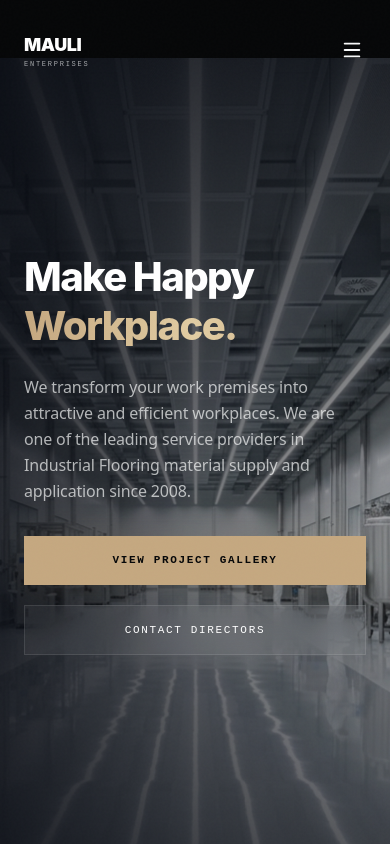
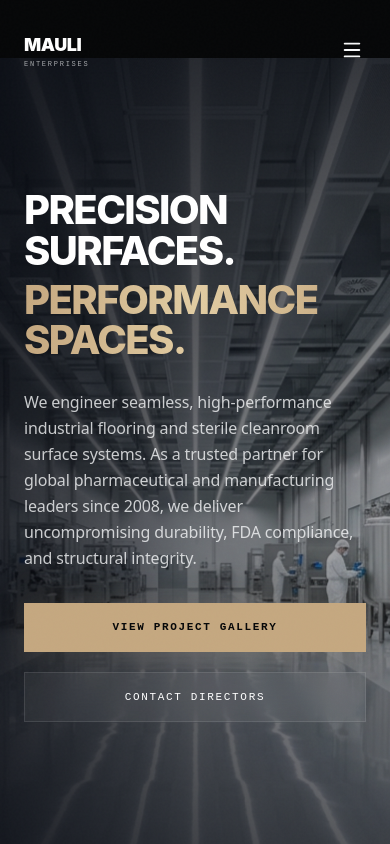
Before and after one commit to marijuanasmoker111/mauli, a Next.js app: page / in a window 390 px wide. Shown: the top 844 px of the page. Built offline with nearby package versions, Linux system fonts and the light colour scheme; a web font is replaced by a local one.

Commit message:
design: upgrade Hero, BeforeAfter, and Clients copywriting and monumental typography, and resolve mobile features visibility

```diff
--- a/src/components/sections/BeforeAfter.tsx
+++ b/src/components/sections/BeforeAfter.tsx
@@ -73,12 +73,12 @@ export default function BeforeAfter() {
             </span>
             <h2
               ref={titleRef}
-              className="font-display text-4xl md:text-5xl font-extrabold text-white leading-tight text-balance"
+              className="font-display text-4xl sm:text-5xl md:text-7xl font-black uppercase leading-[1.0] tracking-tighter text-white"
             >
-              <span className="block overflow-hidden relative py-0.5">
+              <span className="block overflow-hidden relative py-1">
                 <span className="block translate-y-[105%] select-none">Premises</span>
               </span>
-              <span className="block overflow-hidden relative py-0.5">
+              <span className="block overflow-hidden relative py-1">
                 <span className="block translate-y-[105%] select-none">Transformation.</span>
               </span>
             </h2>
--- a/src/components/sections/Clients.tsx
+++ b/src/components/sections/Clients.tsx
@@ -129,7 +129,7 @@ export default function Clients() {
             </span>
             <h2
               ref={titleRef}
-              className="font-display text-4xl sm:text-5xl md:text-7xl font-black leading-[0.95] tracking-tighter uppercase text-white"
+              className="font-display text-4xl sm:text-5xl md:text-8xl font-black leading-[0.95] tracking-tighter uppercase text-white"
             >
               <span className="block overflow-hidden relative py-1">
                 <span className="block translate-y-[105%] select-none">Surface Integrity</span>
--- a/src/components/sections/Hero.tsx
+++ b/src/components/sections/Hero.tsx
@@ -132,23 +132,23 @@ export default function Hero() {
       <div className="relative z-10 max-w-5xl text-left mt-12 md:mt-0 select-none">
         <h1
           ref={titleRef}
-          className="font-display font-bold fluid-heading-xl mb-6 leading-[1.05] tracking-tight"
+          className="font-display font-black fluid-heading-xl mb-6 leading-[1.0] tracking-tighter uppercase"
         >
           <span className="block overflow-hidden relative py-1">
-            <span className="block text-white select-none">Make Happy</span>
+            <span className="block text-white select-none">Precision Surfaces.</span>
           </span>
           <span className="block overflow-hidden relative py-1">
             <span className="block text-transparent bg-clip-text bg-gradient-to-r from-[#c5a880] via-[#e2cda3] to-[#c5a880] select-none">
-              Workplace.
+              Performance Spaces.
             </span>
           </span>
         </h1>
 
         <p
           ref={subtitleRef}
-          className="font-body text-[#f5f6f7]/70 text-base md:text-lg lg:text-xl max-w-2xl mb-8 md:mb-12 leading-relaxed font-light"
+          className="font-body text-[#f5f6f7]/80 text-base md:text-lg lg:text-xl max-w-2xl mb-8 md:mb-12 leading-relaxed font-light text-left"
         >
-          We transform your work premises into attractive and efficient workplaces. We are one of the leading service providers in Industrial Flooring material supply and application since 2008.
+          We engineer seamless, high-performance industrial flooring and sterile cleanroom surface systems. As a trusted partner for global pharmaceutical and manufacturing leaders since 2008, we deliver uncompromising durability, FDA compliance, and structural integrity.
         </p>
 
         {/* Premium Call to Actions */}
--- a/src/components/sections/Services.tsx
+++ b/src/components/sections/Services.tsx
@@ -144,7 +144,7 @@ export default function Services() {
                 {service.title}
               </span>
             </h2>
-            <p className="font-body text-text-muted text-xs sm:text-base md:text-xl max-w-2xl mb-6 sm:mb-12 text-left reveal-subtitle opacity-0 select-none leading-relaxed">
+            <p className="font-body text-text-muted text-xs sm:text-base md:text-xl max-w-2xl mb-6 sm:mb-12 text-left reveal-subtitle select-none leading-relaxed">
               {service.subtitle}
             </p>
 
@@ -155,7 +155,7 @@ export default function Services() {
               <div className="absolute top-[-5px] right-0 font-mono text-[9px] text-white/20 select-none pointer-events-none">+</div>
 
               {service.specs.map((spec, sIdx) => (
-                <div key={sIdx} className="reveal-spec border-l border-[#c5a880]/30 pl-3 py-0.5 sm:pl-4 sm:py-1 opacity-0">
+                <div key={sIdx} className="reveal-spec border-l border-[#c5a880]/30 pl-3 py-0.5 sm:pl-4 sm:py-1">
                   <span className="block text-[8px] sm:text-[9px] text-text-muted uppercase tracking-wider mb-0.5 sm:mb-1">
                     FEATURE 0{sIdx + 1}
                   </span>
```
